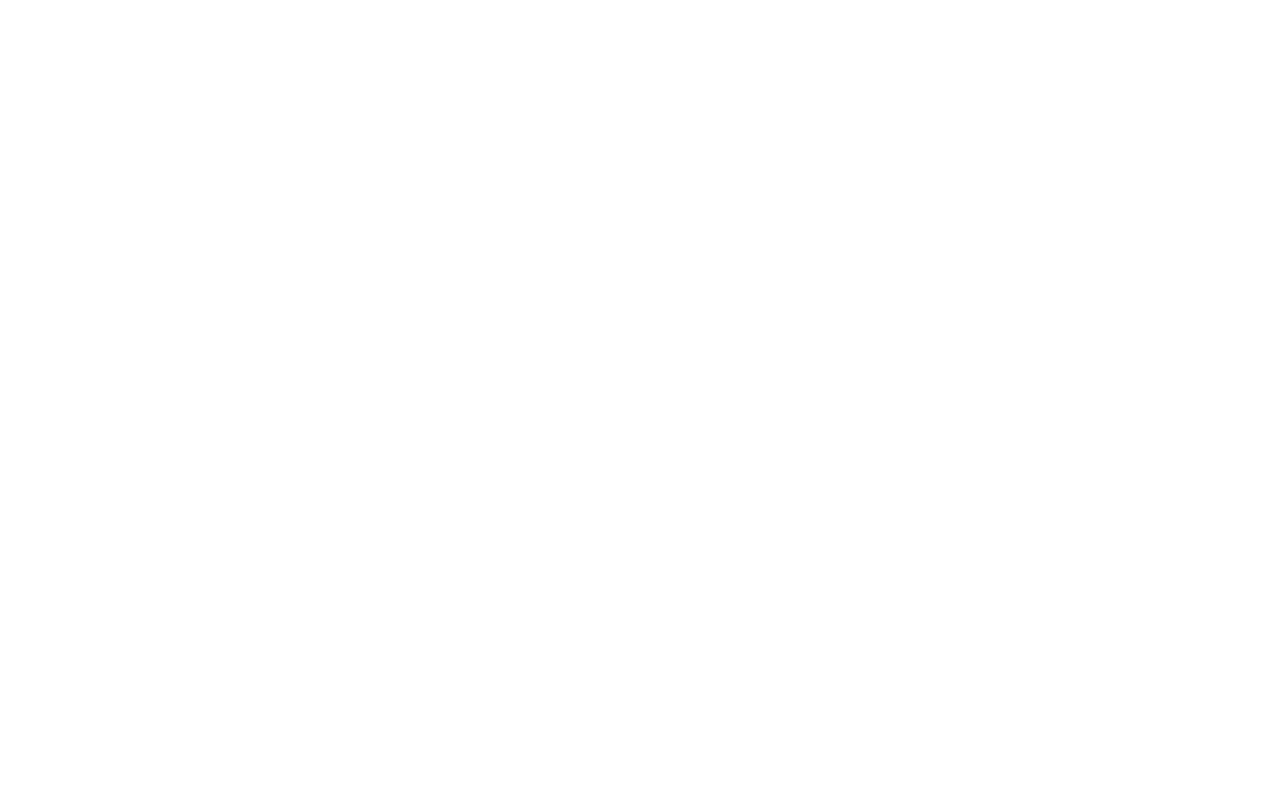
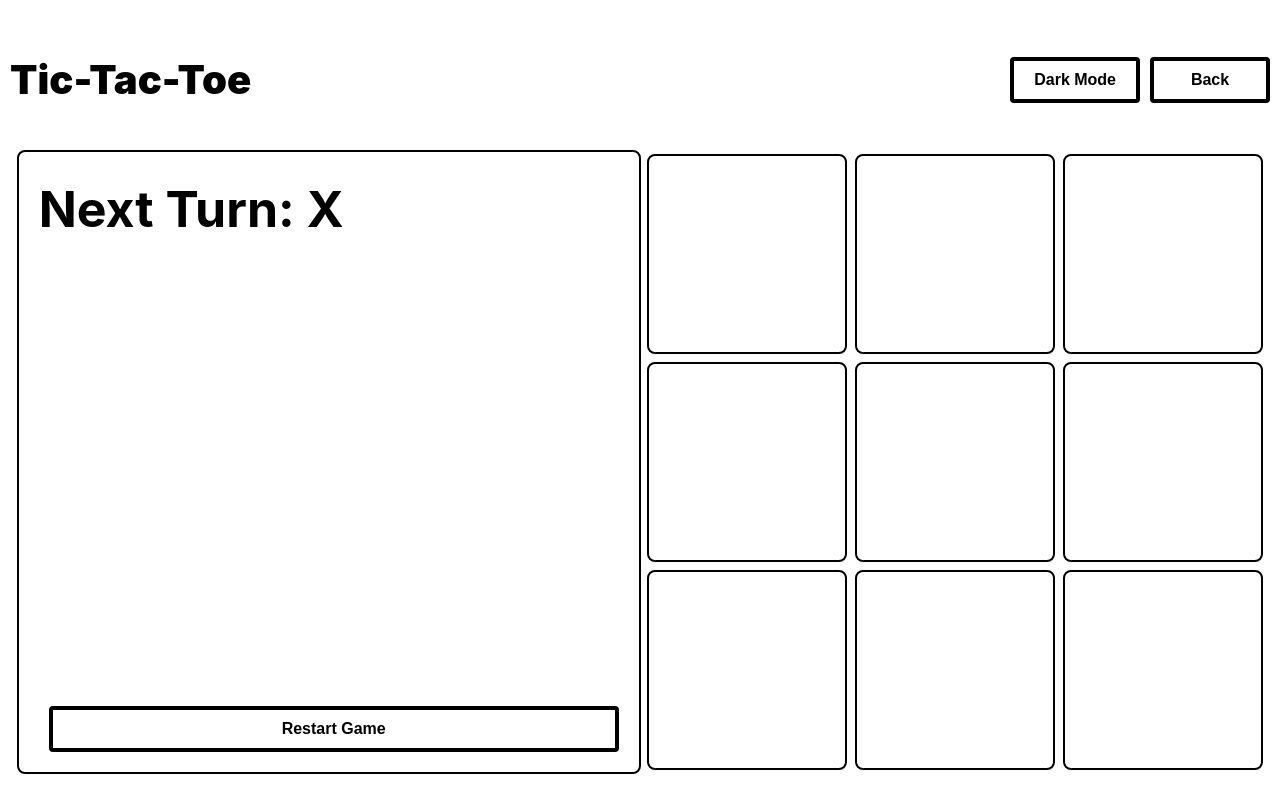
Before and after one commit to yajay0411/CHESS, a React (Vite) app: page /tictactoe in a window 1280 px wide. Before the commit this address had no page. Built offline with nearby package versions, Linux system fonts and the light colour scheme.

Commit message:
feat: Completed tictactoe game module

```diff
--- a/package.json
+++ b/package.json
@@ -10,6 +10,8 @@
     "lint:fix": "eslint --fix",
     "format:check": "prettier . --check",
     "format:fix": "prettier . --write",
+    "pre-git-push:check": "eslint . && prettier . --check",
+    "pre-git-push:fix": "eslint --fix && prettier . --write",
     "prepare": "husky",
     "preview": "vite preview"
   },
--- a/src/App.tsx
+++ b/src/App.tsx
@@ -13,7 +13,7 @@
           path="/chess"
           element={<ChessDisplay />}></Route>
         <Route
-          path="/tictac"
+          path="/tictactoe"
           element={<TictactoeDisplay />}></Route>
       </Routes>
     </div>
--- a/src/components/all_games_listing/AllGamesListing.tsx
+++ b/src/components/all_games_listing/AllGamesListing.tsx
@@ -1,6 +1,6 @@
 import { dataGames } from '../../constants'
 import GameCard from '../game_card/GameCard'
-import ToggleMode from '../toggle_mode/toggleMode'
+import ToggleMode from '../toggle_mode/ToggleMode'
 import css from './AllGameListing.module.css'
 
 const AllGamesListing = () => {
--- a/src/constants/games.ts
+++ b/src/constants/games.ts
@@ -7,7 +7,7 @@
   },
   {
     title: 'Tic-Tac-Toe',
-    link: '/tictac',
+    link: '/tictactoe',
     imageUrl:
       'https://images.unsplash.com/photo-1668901382969-8c73e450a1f5?w=500&h=500&auto=format&fit=crop&q=60&ixlib=rb-4.0.3&ixid=M3wxMjA3fDB8MHxzZWFyY2h8MTB8fHRpYyUyMHRhYyUyMHRvZXxlbnwwfHwwfHx8MA%3D%3D'
   }
--- /dev/null
+++ b/src/pages/tictac/Board.tsx
@@ -0,0 +1,41 @@
+import React from 'react'
+import Square from './Square'
+import css from './Tictactoe.module.css'
+
+type BoardProps = {
+  history: boolean
+  squares: (string | null)[]
+  onSquareClick: (index: number) => void
+}
+
+const Board: React.FC<BoardProps> = ({ history, squares, onSquareClick }) => {
+  const renderSquare = (index: number) => (
+    <Square
+      history={history}
+      value={squares[index]}
+      onClick={() => !history && onSquareClick(index)}
+    />
+  )
+
+  return (
+    <div className={history ? css['small-board'] : css['board']}>
+      <div className={history ? css['small-board-row'] : css['board-row']}>
+        {renderSquare(0)}
+        {renderSquare(1)}
+        {renderSquare(2)}
+      </div>
+      <div className={history ? css['small-board-row'] : css['board-row']}>
+        {renderSquare(3)}
+        {renderSquare(4)}
+        {renderSquare(5)}
+      </div>
+      <div className={history ? css['small-board-row'] : css['board-row']}>
+        {renderSquare(6)}
+        {renderSquare(7)}
+        {renderSquare(8)}
+      </div>
+    </div>
+  )
+}
+
+export default Board
--- /dev/null
+++ b/src/pages/tictac/Square.tsx
@@ -0,0 +1,19 @@
+import React from 'react'
+import css from './Tictactoe.module.css'
+type SquareProps = {
+  history: boolean
+  value: string | null
+  onClick: () => void
+}
+
+const Square: React.FC<SquareProps> = ({ history, value, onClick }) => {
+  return (
+    <button
+      className={history ? css['small-square'] : css['square']}
+      onClick={onClick}>
+      {value}
+    </button>
+  )
+}
+
+export default Square
--- a/src/pages/tictac/Tictactoe.module.css
+++ b/src/pages/tictac/Tictactoe.module.css
@@ -4,3 +4,96 @@
   justify-content: space-between;
   align-items: center;
 }
+
+.tictactoe-section {
+  width: 100%;
+  display: flex;
+  justify-content: space-evenly;
+  align-items: center;
+}
+
+.board {
+  min-width: 580px;
+  min-height: 580px;
+  display: flex;
+  flex-direction: column;
+  gap: 8px;
+}
+
+.small-board {
+  min-width: 180px;
+  min-height: 180px;
+  display: flex;
+  flex-direction: column;
+  gap: 2px;
+}
+
+.board-row {
+  display: flex;
+  justify-content: center;
+  gap: 8px;
+}
+
+.small-board-row {
+  display: flex;
+  justify-content: center;
+  gap: 2px;
+}
+
+.square {
+  width: 200px;
+  height: 200px;
+  font-size: 100px;
+  background-color: var(--background);
+  border: 2px solid var(--text);
+  border-radius: 8px;
+  color: var(--text);
+  cursor: pointer;
+  display: flex;
+  justify-content: center;
+  align-items: center;
+}
+
+.small-square {
+  width: 50px;
+  height: 50px;
+  font-size: 20px;
+  background-color: var(--background);
+  border: 2px solid var(--text);
+  border-radius: 4px;
+  color: var(--text);
+  cursor: pointer;
+  display: flex;
+  justify-content: center;
+  align-items: center;
+}
+
+.square:hover {
+  background-color: #535252;
+}
+
+.status {
+  font-size: 50px;
+  font-weight: bold;
+}
+
+.status-section {
+  display: flex;
+  justify-content: space-between;
+  min-width: 580px;
+  min-height: 580px;
+  flex-direction: column;
+  padding: 20px;
+  border: 2px solid var(--text);
+  border-radius: 8px;
+}
+
+.history-section {
+  display: flex;
+  width: 580px;
+  /* overflow-y: scroll; */
+  flex-wrap: wrap;
+  justify-content: flex-start;
+  align-items: flex-start;
+  margin-bottom: 5px;
+}
--- /dev/null
+++ b/src/pages/tictac/Tictactoe.tsx
@@ -0,0 +1,104 @@
+import React, { useEffect, useState } from 'react'
+import Board from './Board'
+import css from './Tictactoe.module.css'
+
+const calculateWinner = (squares: (string | null)[]) => {
+  const lines = [
+    [0, 1, 2],
+    [3, 4, 5],
+    [6, 7, 8],
+    [0, 3, 6],
+    [1, 4, 7],
+    [2, 5, 8],
+    [0, 4, 8],
+    [2, 4, 6]
+  ]
+  for (const line of lines) {
+    const [a, b, c] = line
+    if (squares[a] && squares[a] === squares[b] && squares[a] === squares[c]) {
+      return squares[a]
+    }
+  }
+  return null
+}
+
+const TicTacToe: React.FC = () => {
+  const [squares, setSquares] = useState<(string | null)[]>(Array(9).fill(null))
+  const [history, setHistory] = useState<(string | null)[][]>([])
+  const [isXNext, setIsXNext] = useState(true)
+  const [draw, setDraw] = useState(false)
+  const [winner, setWinner] = useState<string | null>(null)
+
+  const status = winner ? `Winner: ${winner}` : draw ? `Match Draw` : `Next Turn: ${isXNext ? 'X' : 'O'}`
+
+  const handleSquareClick = (index: number) => {
+    if (squares[index] || winner) return
+
+    const newSquares = squares.slice()
+    newSquares[index] = isXNext ? 'X' : 'O'
+    setSquares(newSquares)
+    setHistory((prev) => [...prev, newSquares])
+    setIsXNext(!isXNext)
+  }
+  // Use `useEffect` to act as a callback after `squares` state updates
+  useEffect(() => {
+    const newWinner = calculateWinner(squares)
+    if (newWinner) {
+      setWinner(newWinner)
+    } else if (squares.every((square) => square !== null)) {
+      setDraw(true)
+    }
+  }, [squares])
+
+  const handleHistorySquareClick = (index: number, item: (string | null)[]) => {
+    const turn = [0, 2, 4, 6, 8].includes(index) ? 'X' : 'O'
+    history.splice(index + 1, history.length)
+    setSquares(item)
+    setHistory(history)
+    setDraw(false)
+    setWinner(null)
+    setIsXNext(turn === 'X' ? false : true)
+  }
+
+  const handleReset = () => {
+    setSquares(Array(9).fill(null))
+    setHistory([])
+    setIsXNext(true)
+  }
+
+  return (
+    <div className={css['tictactoe-section']}>
+      <div className={css['status-section']}>
+        <div className={css['status']}>{status}</div>
+        <div className={css['history-section']}>
+          {history &&
+            history.map((item, index) => (
+              <span
+                key={index}
+                onClick={() => handleHistorySquareClick(index, item)}>
+                <Board
+                  history={true}
+                  squares={item}
+                  onSquareClick={handleSquareClick}
+                />
+              </span>
+            ))}
+        </div>
+        <button
+          className="btn"
+          onClick={handleReset}>
+          Restart Game
+        </button>
+      </div>
+      <div>
+        <Board
+          history={false}
+          squares={squares}
+          onSquareClick={handleSquareClick}
+        />
+      </div>
+    </div>
+  )
+}
+
+export default TicTacToe
--- a/src/pages/tictac/TictactoeDisplay.tsx
+++ b/src/pages/tictac/TictactoeDisplay.tsx
@@ -1,6 +1,7 @@
 import { Link } from 'react-router-dom'
 import css from './Tictactoe.module.css'
 import { ToggleMode } from '../../components'
+import TicTacToe from './Tictactoe'
 
 const TictactoeDisplay = () => {
   return (
@@ -20,6 +21,9 @@
           </div>
         </div>
       </div>
+      <div className="content-wrapper">
+        <TicTacToe />
+      </div>
     </>
   )
 }
```
